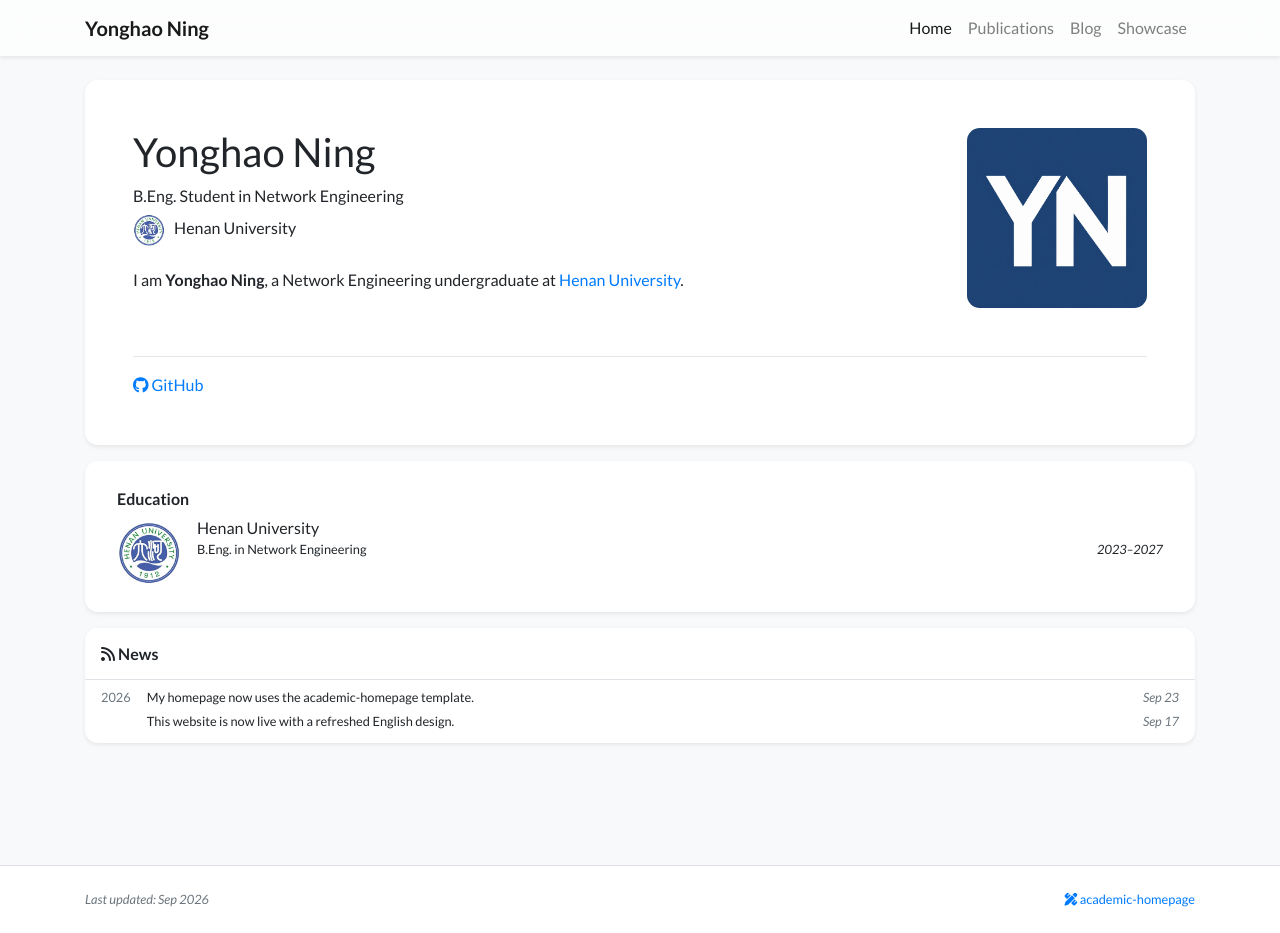
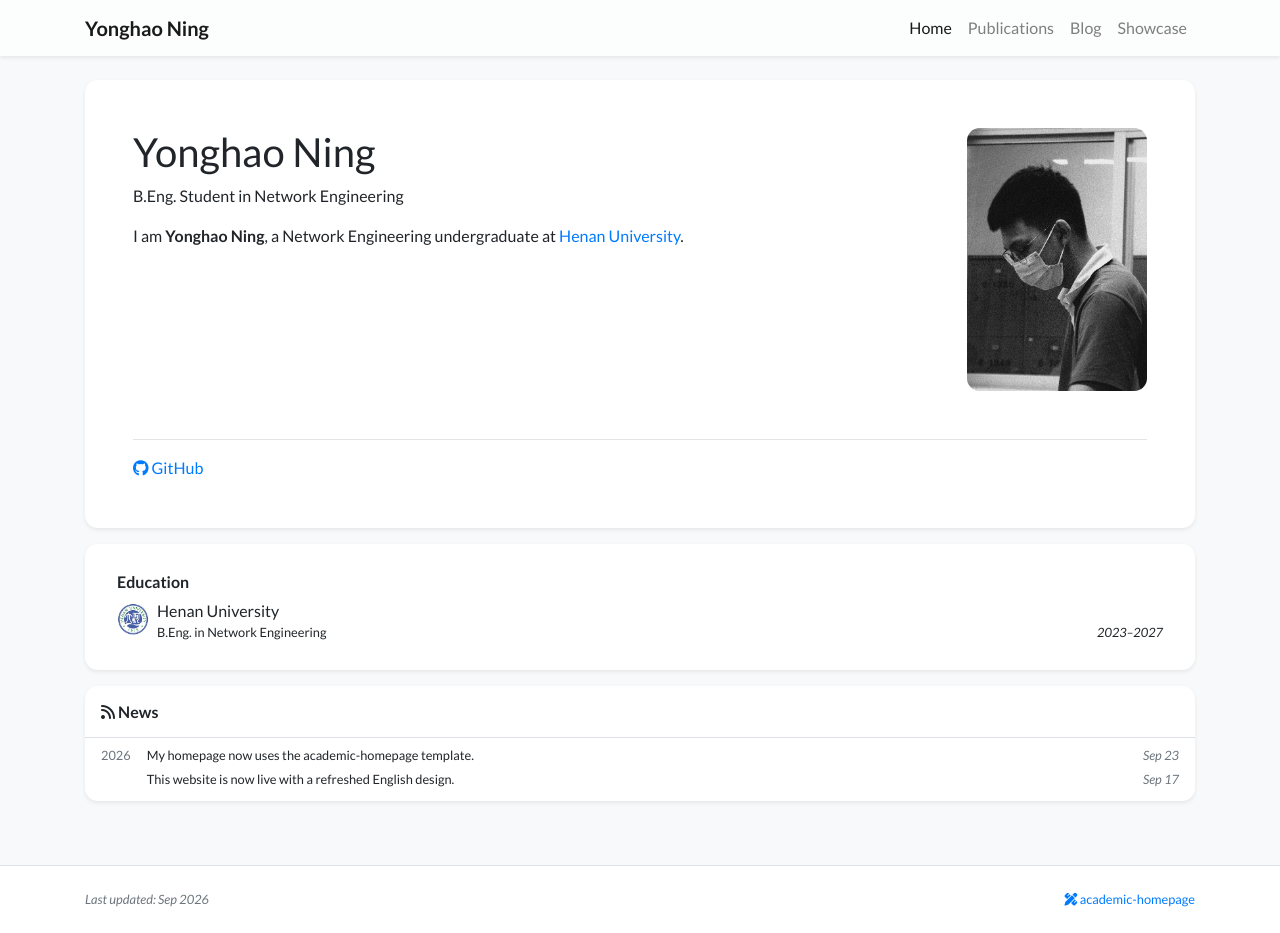
Before and after one commit to Eureka1029/Eureka1029.github.io, a Jekyll site: the page built from index.html, in a window 1280 px wide and 933 px high. Built offline with Jekyll 4.4.1, drawn with Linux system fonts in a browser that asks for light colours; nearby versions of some CDN libraries; a style sheet for code colours, icons or effects is not loaded.

Commit message:
Use supplied portrait and favicon, refine school branding

```diff
--- a/_data/profile.yml
+++ b/_data/profile.yml
@@ -4,13 +4,11 @@ navbar_name: Yonghao Ning
 
 positions:
   - name: B.Eng. Student in Network Engineering
-  - name: Henan University
-    logo: /assets/img/henan-university-emblem.png
 
 github: Eureka1029
 # email: your-address@example.com
-portrait_url: /assets/img/yonghao-ning-icon.png
-portrait_caption: Yonghao Ning — YN monogram
+portrait_url: /assets/img/yonghao-ning-portrait.jpg
+portrait_caption: Yonghao Ning
 # cv_link: /assets/files/cv.pdf
 # gscholar: your-google-scholar-id
 
--- a/_includes/favicon.html
+++ b/_includes/favicon.html
@@ -1,3 +1,3 @@
-<link rel="icon" type="image/png" href="{{ '/assets/img/yonghao-ning-icon.png' | relative_url }}">
-<link rel="apple-touch-icon" href="{{ '/assets/img/yonghao-ning-icon.png' | relative_url }}">
+<link rel="icon" type="image/png" href="{{ '/assets/img/yonghao-ning-favicon.png' | relative_url }}">
+<link rel="apple-touch-icon" href="{{ '/assets/img/yonghao-ning-favicon.png' | relative_url }}">
 <meta name="theme-color" content="#24456f">
--- a/_includes/widgets/experience_card.html
+++ b/_includes/widgets/experience_card.html
@@ -10,7 +10,7 @@
                             <ul class="list-unstyled mb-1">
                                 {% for item in site.data.profile.education %}
                                 <li class="media mb-1">
-                                    <img src="{{ item.logo | relative_url }}" alt="{{ item.name }}" width="64" height="64" class="institution-logo mr-3 mt-1">
+                                    <img src="{{ item.logo | relative_url }}" alt="{{ item.name }}" width="32" height="32" class="institution-logo mr-2 mt-1">
                                     <div class="media-body">
                                         <div>{{ item.name }}</div>
                                         <div class="small">{{ item.dept }}</div>
--- a/_includes/widgets/profile_card.html
+++ b/_includes/widgets/profile_card.html
@@ -10,7 +10,7 @@
                             <img
                                 src="{{ site.data.profile.portrait_url | relative_url }}"
                                 class="figure-img img-fluid rounded-xl profile-portrait"
-                                width="180" height="180"
+                                width="180" height="263"
                                 alt="{{ site.data.profile.portrait_caption | escape }}"
                                 data-toggle="tooltip"
                                 data-placement="top"
@@ -25,7 +25,7 @@
                             {% if site.data.profile.portrait_url %}
                             <div class="ml-auto pl-3 flex-shrink-0 d-md-none">
                                 <a target="_blank" href="{{ site.data.profile.portrait_url | relative_url }}">
-                                    <img src="{{ site.data.profile.portrait_url | relative_url }}" class="rounded" width="64" height="64" alt="{{ site.data.profile.portrait_caption | escape }}">
+                                    <img src="{{ site.data.profile.portrait_url | relative_url }}" class="rounded profile-portrait" width="64" height="64" alt="{{ site.data.profile.portrait_caption | escape }}">
                                 </a>
                             </div>
                             {% endif %}
```
Also changed, not shown: docs/icon-generation.md (+3 -1 lines), assets/img/yonghao-ning-favicon.png (added), assets/img/yonghao-ning-portrait.jpg (added).
